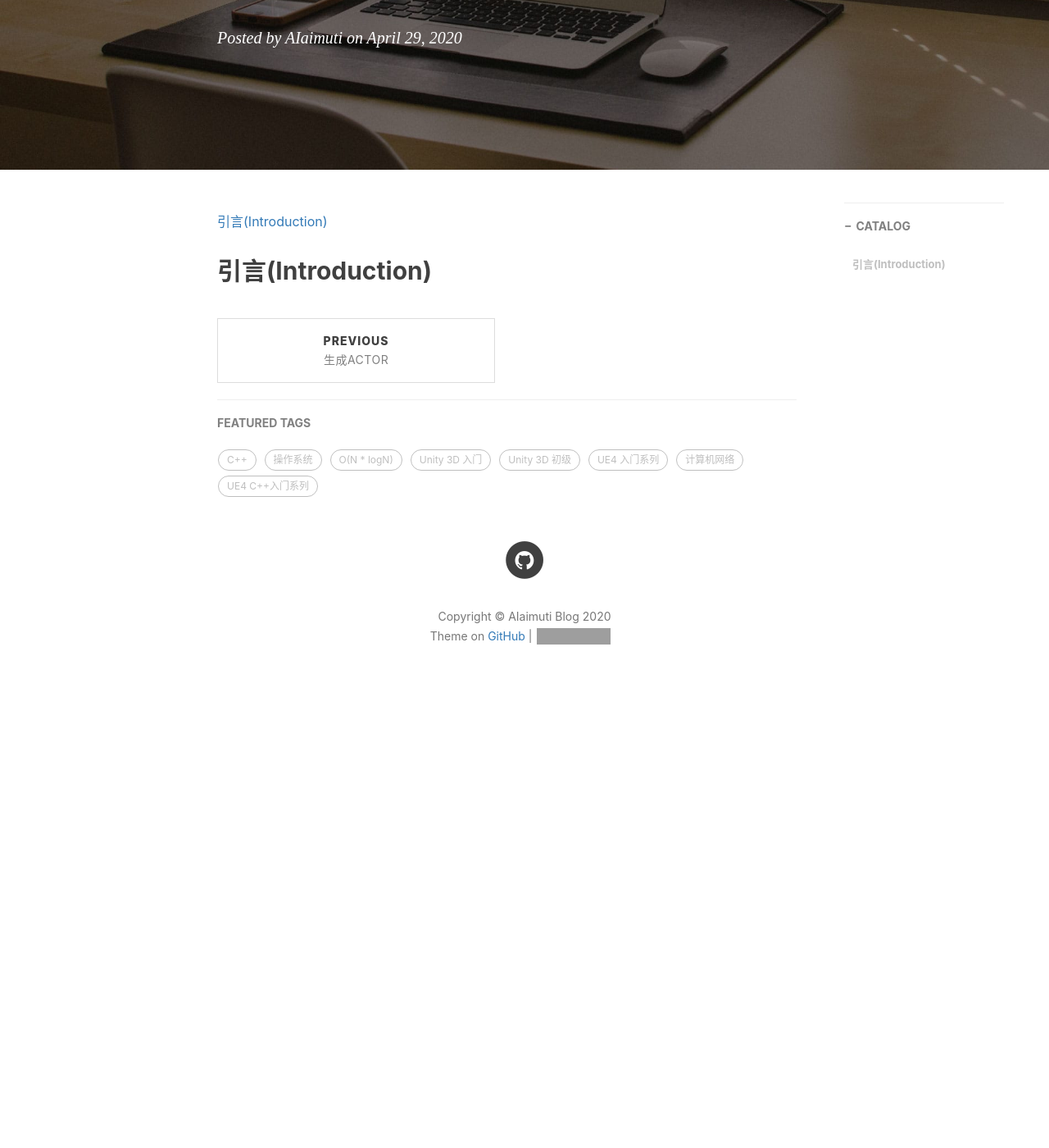
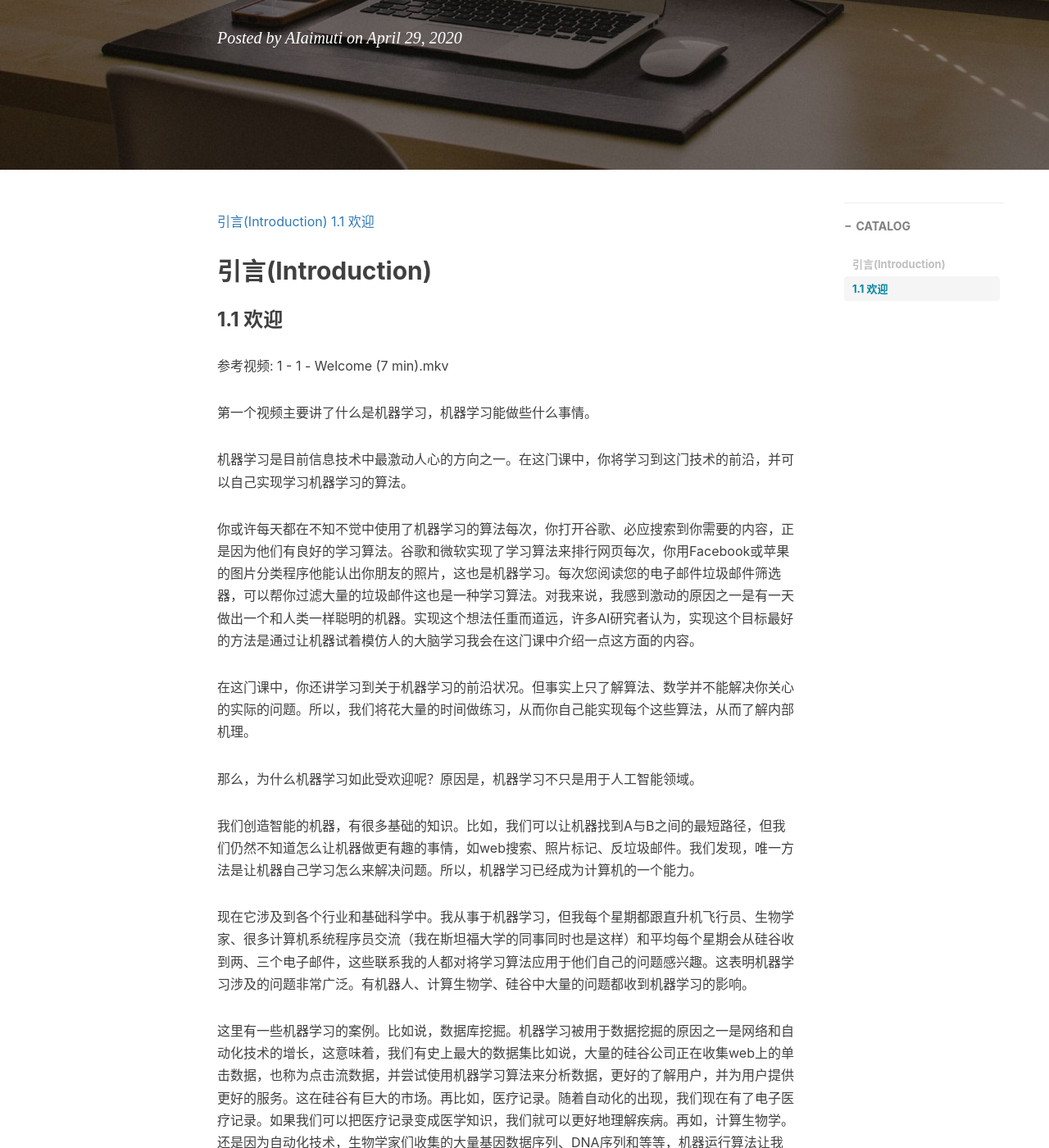
Before and after one commit to AIaimuti/aiaimuti.github.io, a Jekyll site: the page built from _posts/Machine_Learning/2020-4-29-WuEnda_lesson_1.md, in a window 1280 px wide and 1400 px high, scrolled down 316 px. Shown: the whole window at 82% size. Built offline with Jekyll 4.4.1, drawn with Linux system fonts in a browser that asks for light colours; nearby versions of some CDN libraries; comment, search, counter and statistics services are not loaded; before the commit the page ends 1196 px from its top, so only the background shows below that; some of the changed text lies outside the part shown; grey boxes are pictures that could not be loaded.

Commit message:
Update 2020-4-29-WuEnda_lesson_1.md

```diff
--- a/_posts/Machine_Learning/2020-4-29-WuEnda_lesson_1.md
+++ b/_posts/Machine_Learning/2020-4-29-WuEnda_lesson_1.md
@@ -11,5 +11,37 @@ tags:
 ---
 
 [引言(Introduction)](##引言(Introduction))
+    [1.1 欢迎](### 1.1 欢迎)
+
 
 ## 引言(Introduction)
+### 1.1 欢迎
+参考视频: 1 - 1 - Welcome (7 min).mkv
+
+第一个视频主要讲了什么是机器学习，机器学习能做些什么事情。
+
+机器学习是目前信息技术中最激动人心的方向之一。在这门课中，你将学习到这门技术的前沿，并可以自己实现学习机器学习的算法。
+
+你或许每天都在不知不觉中使用了机器学习的算法每次，你打开谷歌、必应搜索到你需要的内容，正是因为他们有良好的学习算法。谷歌和微软实现了学习算法来排行网页每次，你用Facebook或苹果的图片分类程序他能认出你朋友的照片，这也是机器学习。每次您阅读您的电子邮件垃圾邮件筛选器，可以帮你过滤大量的垃圾邮件这也是一种学习算法。对我来说，我感到激动的原因之一是有一天做出一个和人类一样聪明的机器。实现这个想法任重而道远，许多AI研究者认为，实现这个目标最好的方法是通过让机器试着模仿人的大脑学习我会在这门课中介绍一点这方面的内容。
+
+在这门课中，你还讲学习到关于机器学习的前沿状况。但事实上只了解算法、数学并不能解决你关心的实际的问题。所以，我们将花大量的时间做练习，从而你自己能实现每个这些算法，从而了解内部机理。
+
+那么，为什么机器学习如此受欢迎呢？原因是，机器学习不只是用于人工智能领域。
+
+我们创造智能的机器，有很多基础的知识。比如，我们可以让机器找到A与B之间的最短路径，但我们仍然不知道怎么让机器做更有趣的事情，如web搜索、照片标记、反垃圾邮件。我们发现，唯一方法是让机器自己学习怎么来解决问题。所以，机器学习已经成为计算机的一个能力。
+
+现在它涉及到各个行业和基础科学中。我从事于机器学习，但我每个星期都跟直升机飞行员、生物学家、很多计算机系统程序员交流（我在斯坦福大学的同事同时也是这样）和平均每个星期会从硅谷收到两、三个电子邮件，这些联系我的人都对将学习算法应用于他们自己的问题感兴趣。这表明机器学习涉及的问题非常广泛。有机器人、计算生物学、硅谷中大量的问题都收到机器学习的影响。
+
+这里有一些机器学习的案例。比如说，数据库挖掘。机器学习被用于数据挖掘的原因之一是网络和自动化技术的增长，这意味着，我们有史上最大的数据集比如说，大量的硅谷公司正在收集web上的单击数据，也称为点击流数据，并尝试使用机器学习算法来分析数据，更好的了解用户，并为用户提供更好的服务。这在硅谷有巨大的市场。再比如，医疗记录。随着自动化的出现，我们现在有了电子医疗记录。如果我们可以把医疗记录变成医学知识，我们就可以更好地理解疾病。再如，计算生物学。还是因为自动化技术，生物学家们收集的大量基因数据序列、DNA序列和等等，机器运行算法让我们更好地了解人类基因组，大家都知道这对人类意味着什么。再比如，工程方面，在工程的所有领域，我们有越来越大、越来越大的数据集，我们试图使用学习算法，来理解这些数据。另外，在机械应用中，有些人不能直接操作。例如，我已经在无人直升机领域工作了许多年。我们不知道如何写一段程序让直升机自己飞。我们唯一能做的就是让计算机自己学习如何驾驶直升机。
+
+手写识别：现在我们能够非常便宜地把信寄到这个美国甚至全世界的原因之一就是当你写一个像这样的信封，一种学习算法已经学会如何读你信封，它可以自动选择路径，所以我们只需要花几个美分把这封信寄到数千英里外。
+
+事实上，如果你看过自然语言处理或计算机视觉，这些语言理解或图像理解都是属于AI领域。大部分的自然语言处理和大部分的计算机视觉，都应用了机器学习。学习算法还广泛用于自定制程序。每次你去亚马逊或Netflix或iTunes Genius，它都会给出其他电影或产品或音乐的建议，这是一种学习算法。仔细想一想，他们有百万的用户；但他们没有办法为百万用户，编写百万个不同程序。软件能给这些自定制的建议的唯一方法是通过学习你的行为，来为你定制服务。
+
+最后学习算法被用来理解人类的学习和了解大脑。
+
+我们将谈论如何用这些推进我们的AI 梦想。几个月前，一名学生给我一篇文章关于最顶尖的12个IT技能。拥有了这些技能HR绝对不会拒绝你。这是稍显陈旧的文章，但在这个列表最顶部就是机器学习的技能。
+
+在斯坦福大学，招聘人员联系我，让我推荐机器学习学生毕业的人远远多于机器学习的毕业生。所以我认为需求远远没有被满足现在学习“机器学习”非常好，在这门课中，我希望能告诉你们很多机器学习的知识。
+
+在接下来的视频中，我们将开始给更正式的定义，什么是机器学习。然后我们会开始学习机器学习的主要问题和算法你会了解一些主要的机器学习的术语，并开始了解不同的算法，用哪种算法更合适。
```
